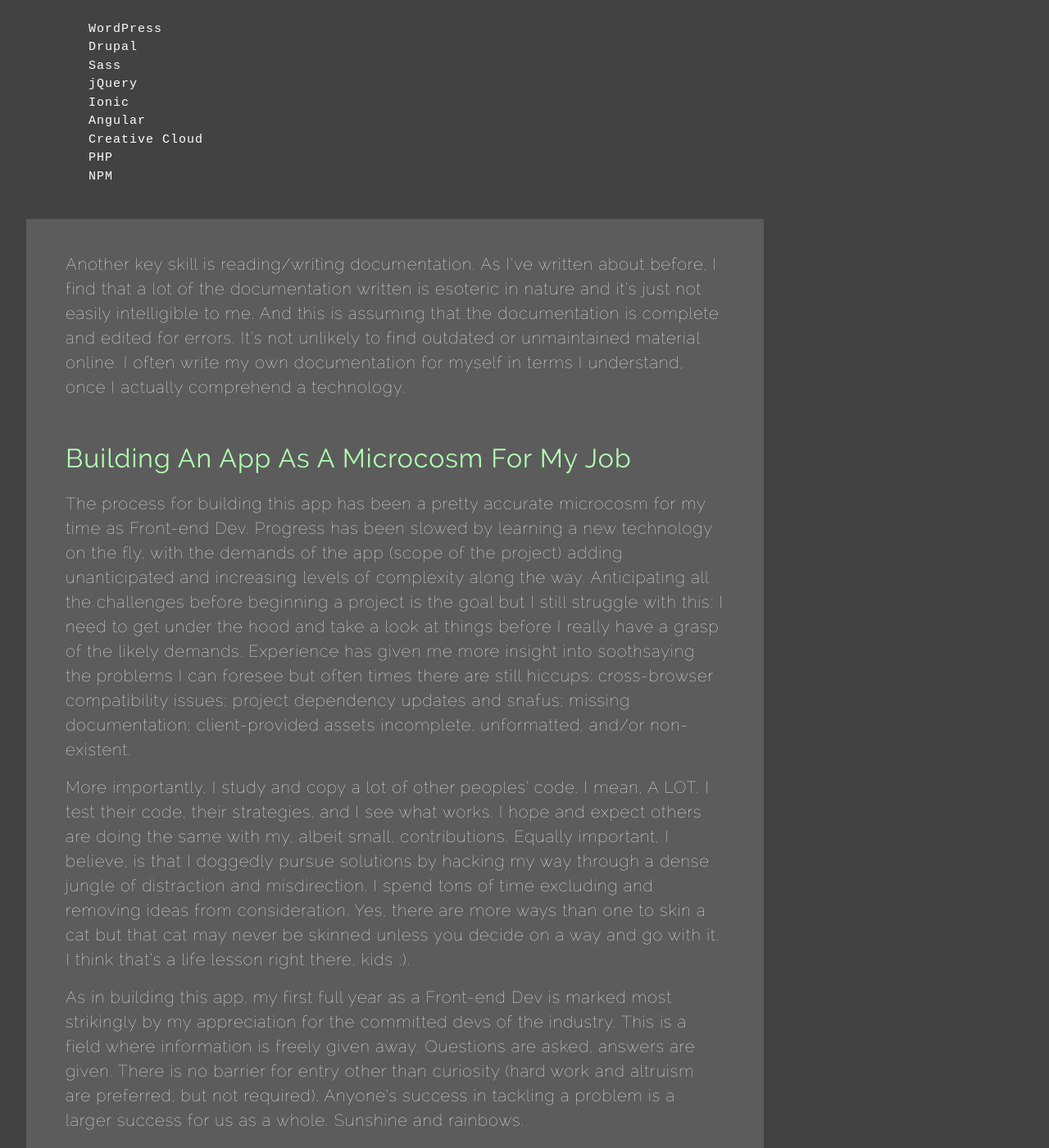
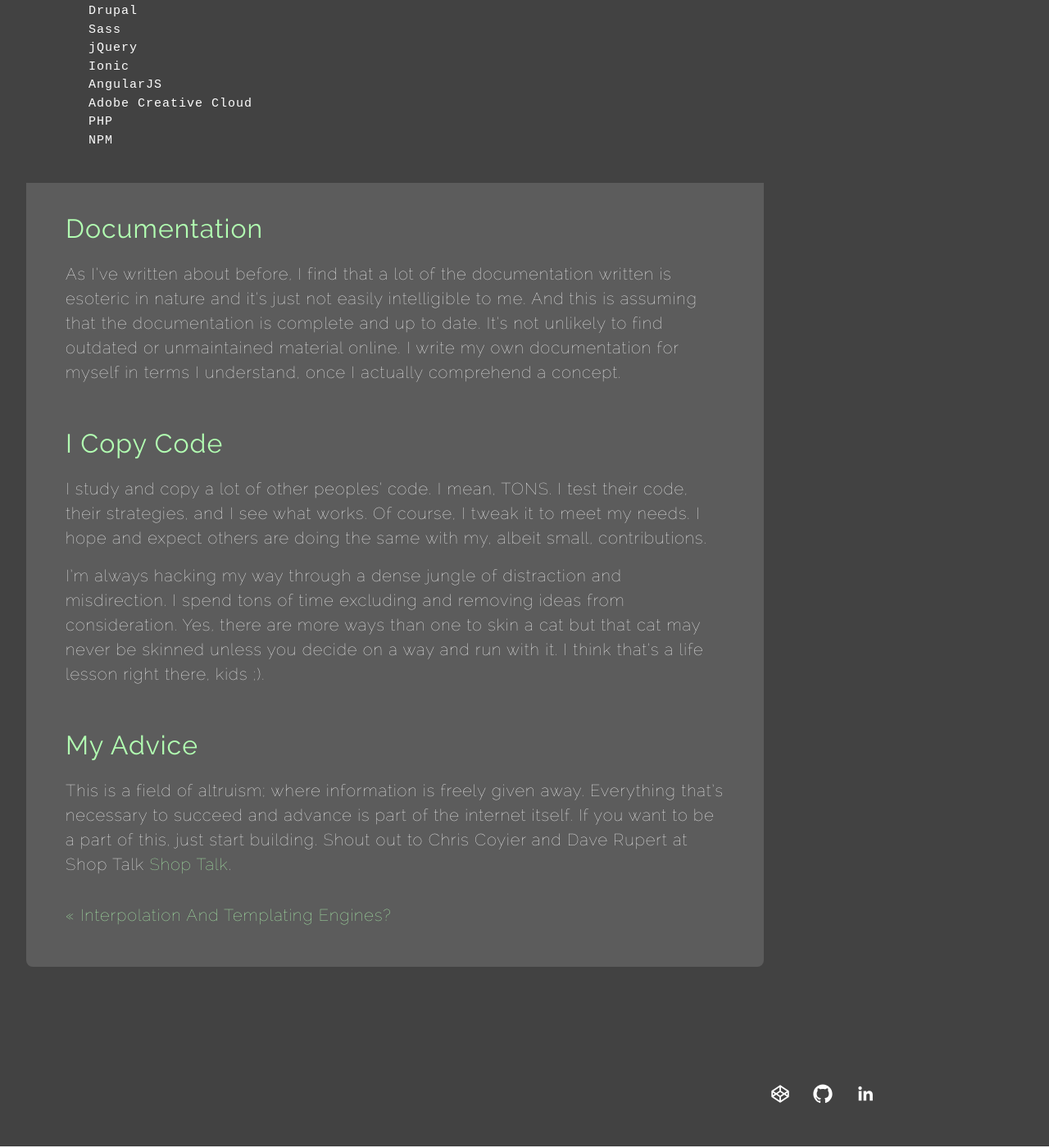
Before and after one commit to jefdewitt/jekyll_portfolio, a Jekyll site: the page built from _posts/2017-01-02-a-full-year-of-front-end-development.markdown, in a window 1280 px wide and 1400 px high, scrolled down 1582 px. Shown: the whole window at 82% size. Built offline with Jekyll 4.4.1, drawn with Linux system fonts in a browser that asks for light colours; nearby versions of some CDN libraries; some of the changed text lies outside the part shown.

Commit message:
revised 1.2.17 blog post

```diff
--- a/_posts/2017-01-02-a-full-year-of-front-end-development.markdown
+++ b/_posts/2017-01-02-a-full-year-of-front-end-development.markdown
@@ -1,6 +1,6 @@
 ---
 layout: post
-title:  "A Full Year Of Front-end Development"
+title:  "A Year Of Front-end Development"
 image:  coffee-and-keyboard.jpg
 date:   2017-01-02 09:40:11 -0400
 categories: jekyll update
@@ -9,11 +9,13 @@ For over a month I've been knee-deep in my AngularJS app. I expected to be done
 
 ## Front-end Development
 
-2016 was my first full year as a Front-end Developer. I still have a tough time explaining what I do to non-technical family members so I just tell them I build websites. That's not inaccurate but it's too facile, of course. I manipulate data, bend it over my knee, and spank it till it behaves. Mostly I learn, learn learn. I take a break and then I learn some more. I liken front-end development to learning a language while the alphabet keeps changing.
+I've always wanted to write a little on what it is I do and how I do it. I had a little time over the holidays to reflect on 2016, my first full year as a Front-end Developer, and there's no time like the present, right?
 
 ## The Tools Of The Trade
 
-One of the best tools I have is the Internet itself. I constantly navigate territory that is uncharted to me so I have to ask questions along the way. Knowing how to ask Google the right questions to get the answers I need is a skill in itself. Being able to quickly sort the answers is also important. Stack Overflow is where I land the most when I'm out searching for answers. I'm not only comparing answers but comparing the reputation of the devs that answer questions, differentiating answers based on upvoting, and finding related questions.
+Front-end development is like learning a language while the alphabet keeps changing. So, I ask a lot of questions. Like, a LOT. Knowing how to ask Google the right questions to get the answers I need is a key skill. Stack Overflow is where I land the most when I'm out searching for answers. I'm not only comparing answers but comparing the reputation of the devs that answer questions, differentiating answers based on upvoting, and finding related questions.
+
+I don't worry about memorizing most of what I do -- if I do it enough, it just sticks.
 
 For the sake of specificity, here's a short list of some of the technologies I consistently work with:
 
@@ -22,17 +24,21 @@ For the sake of specificity, here's a short list of some of the technologies I c
     Sass
     jQuery
     Ionic
-    Angular
-    Creative Cloud
+    AngularJS
+    Adobe Creative Cloud
     PHP
     NPM
 
-Another key skill is reading/writing documentation. As I've written about before, I find that a lot of the documentation written is esoteric in nature and it's just not easily intelligible to me. And this is assuming that the documentation is complete and edited for errors. It's not unlikely to find outdated or unmaintained material online. I often write my own documentation for myself in terms I understand, once I actually comprehend a technology.
+## Documentation
 
-## Building An App As A Microcosm For My Job
+As I've written about before, I find that a lot of the documentation written is esoteric in nature and it's just not easily intelligible to me. And this is assuming that the documentation is complete and up to date. It's not unlikely to find outdated or unmaintained material online. I write my own documentation for myself in terms I understand, once I actually comprehend a concept.
 
-The process for building this app has been a pretty accurate microcosm for my time as Front-end Dev. Progress has been slowed by learning a new technology on the fly, with the demands of the app (scope of the project) adding unanticipated and increasing levels of complexity along the way. Anticipating all the challenges before beginning a project is the goal but I still struggle with this; I need to get under the hood and take a look at things before I really have a grasp of the likely demands. Experience has given me more insight into soothsaying the problems I can foresee but often times there are still hiccups: cross-browser compatibility issues; project dependency updates and snafus; missing documentation; client-provided assets incomplete, unformatted, and/or non-existent.
+## I Copy Code
 
-More importantly, I study and copy a lot of other peoples' code. I mean, A LOT. I test their code, their strategies, and I see what works. I hope and expect others are doing the same with my, albeit small, contributions. Equally important, I believe, is that I doggedly pursue solutions by hacking my way through a dense jungle of distraction and misdirection. I spend tons of time excluding and removing ideas from consideration. Yes, there are more ways than one to skin a cat but that cat may never be skinned unless you decide on a way and go with it. I think that's a life lesson right there, kids ;).
+I study and copy a lot of other peoples' code. I mean, TONS. I test their code, their strategies, and I see what works. Of course, I tweak it to meet my needs. I hope and expect others are doing the same with my, albeit small, contributions.
 
-As in building this app, my first full year as a Front-end Dev is marked most strikingly by my appreciation for the committed devs of the industry. This is a field where information is freely given away. Questions are asked, answers are given. There is no barrier for entry other than curiosity (hard work and altruism are preferred, but not required). Anyone's success in tackling a problem is a larger success for us as a whole. Sunshine and rainbows.
+I'm always hacking my way through a dense jungle of distraction and misdirection. I spend tons of time excluding and removing ideas from consideration. Yes, there are more ways than one to skin a cat but that cat may never be skinned unless you decide on a way and run with it. I think that's a life lesson right there, kids ;).
+
+## My Advice
+
+This is a field of altruism; where information is freely given away. Everything that's necessary to succeed and advance is part of the internet itself. If you want to be a part of this, just start building. Shout out to Chris Coyier and Dave Rupert at Shop Talk [Shop Talk](http://shoptalkshow.com/).
```
